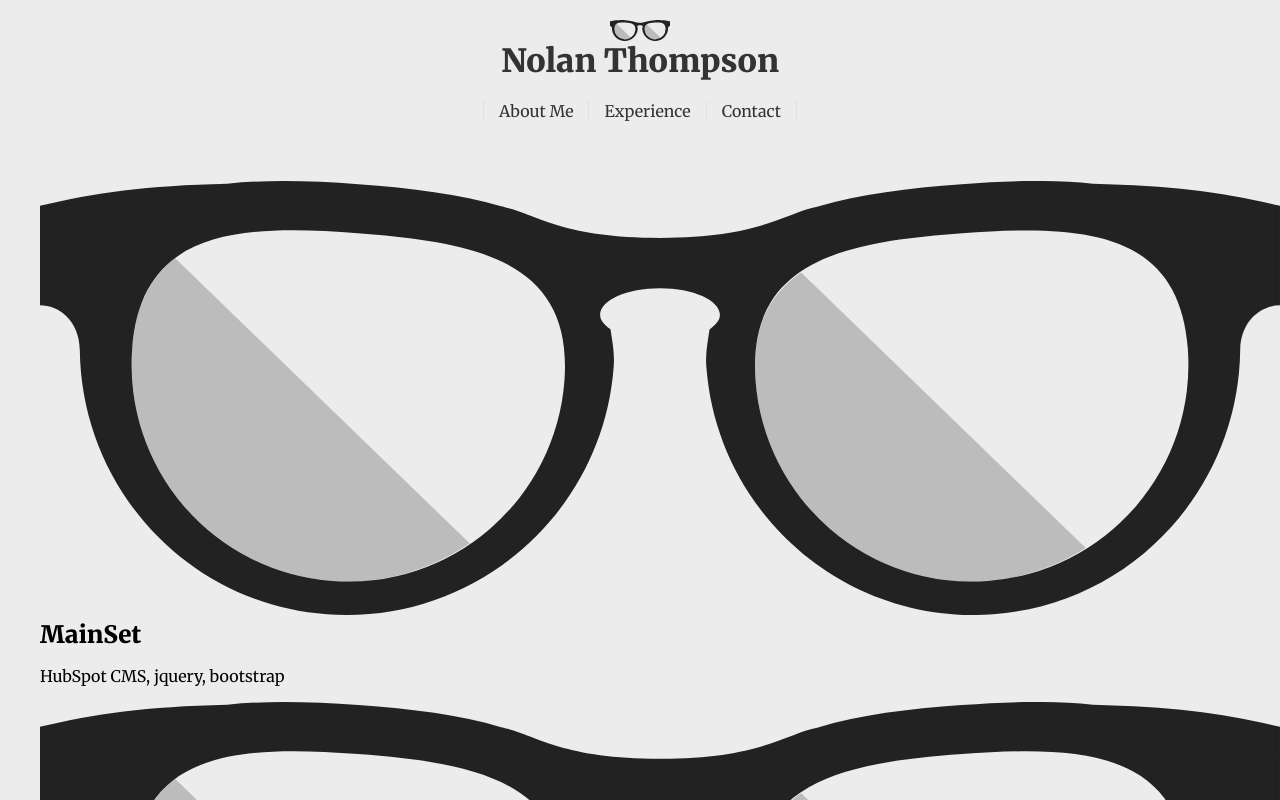
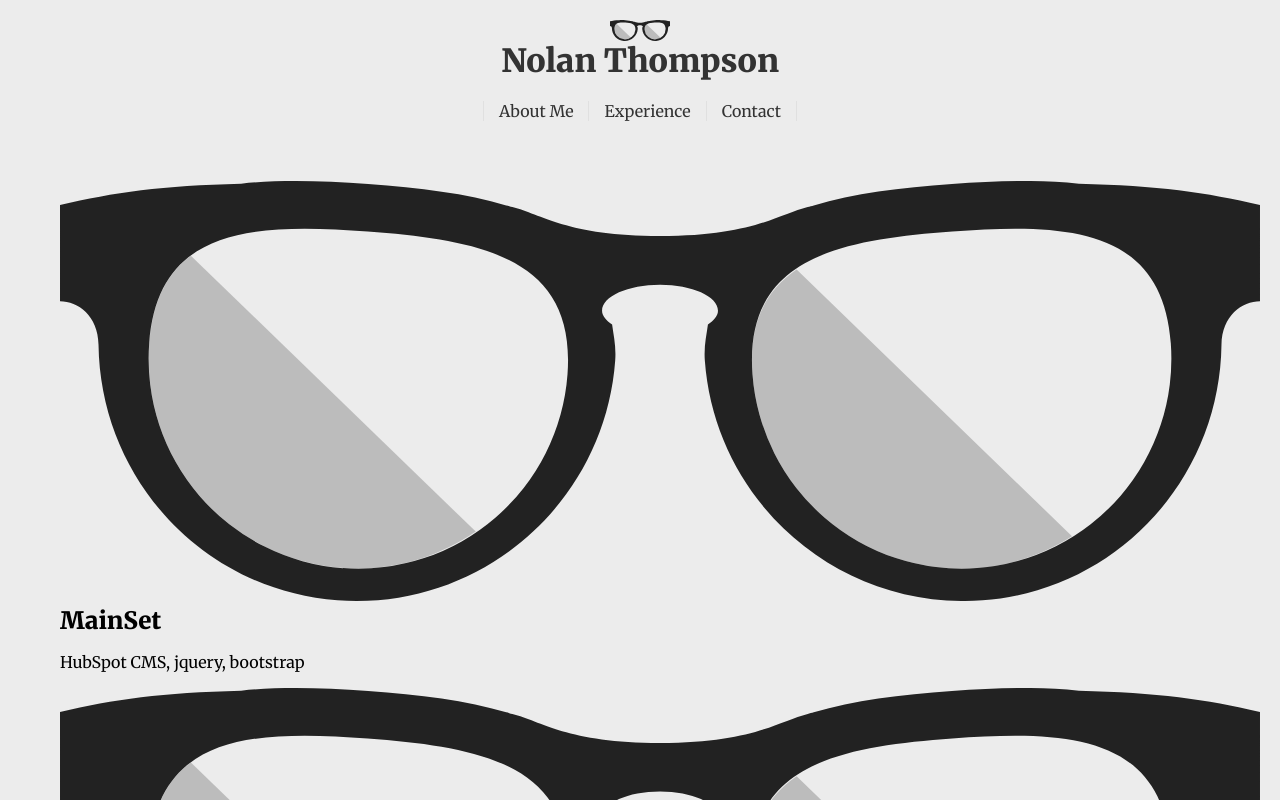
Before and after one commit to r3dscar3/React-Portfolio, a React app: page / in a window 1280 px wide. Shown: the top 800 px of the page. Built offline with nearby package versions, Linux system fonts and the light colour scheme.

Commit message:
home styles

```diff
--- a/src/views/pages/home/Home.js
+++ b/src/views/pages/home/Home.js
@@ -23,8 +23,6 @@ const projects = [
 		}
 ];
 
-console.log(projects);
-
 class Home extends Component {
 	render() {
 		return (
--- a/src/views/pages/home/styles.scss
+++ b/src/views/pages/home/styles.scss
@@ -5,4 +5,14 @@
 		display: flex;
 		flex-direction: column;
 		padding: 20px;
+
+		.project {
+			padding: 0 20px;
+			flex: 0 0 33%;
+
+			img {
+				max-width: 100%;
+				height: auto;
+			}
+		}
 }
```
